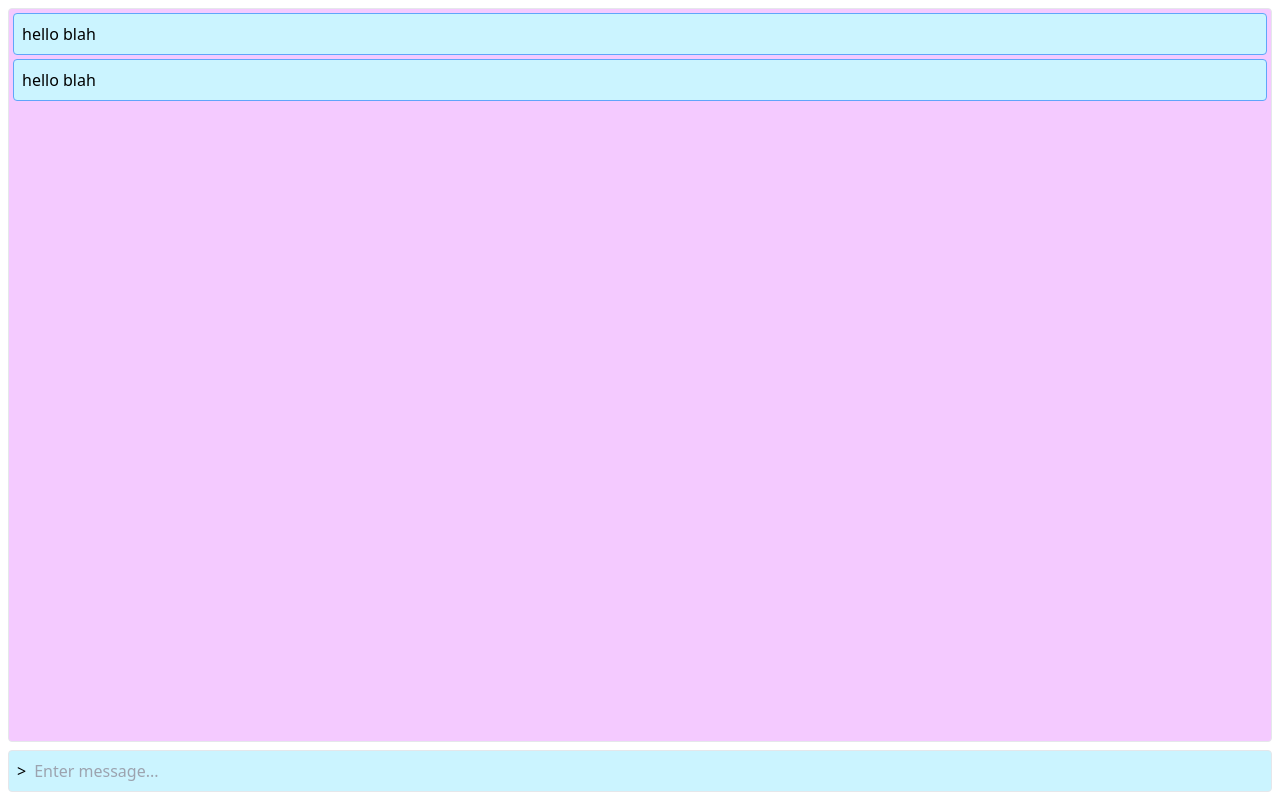
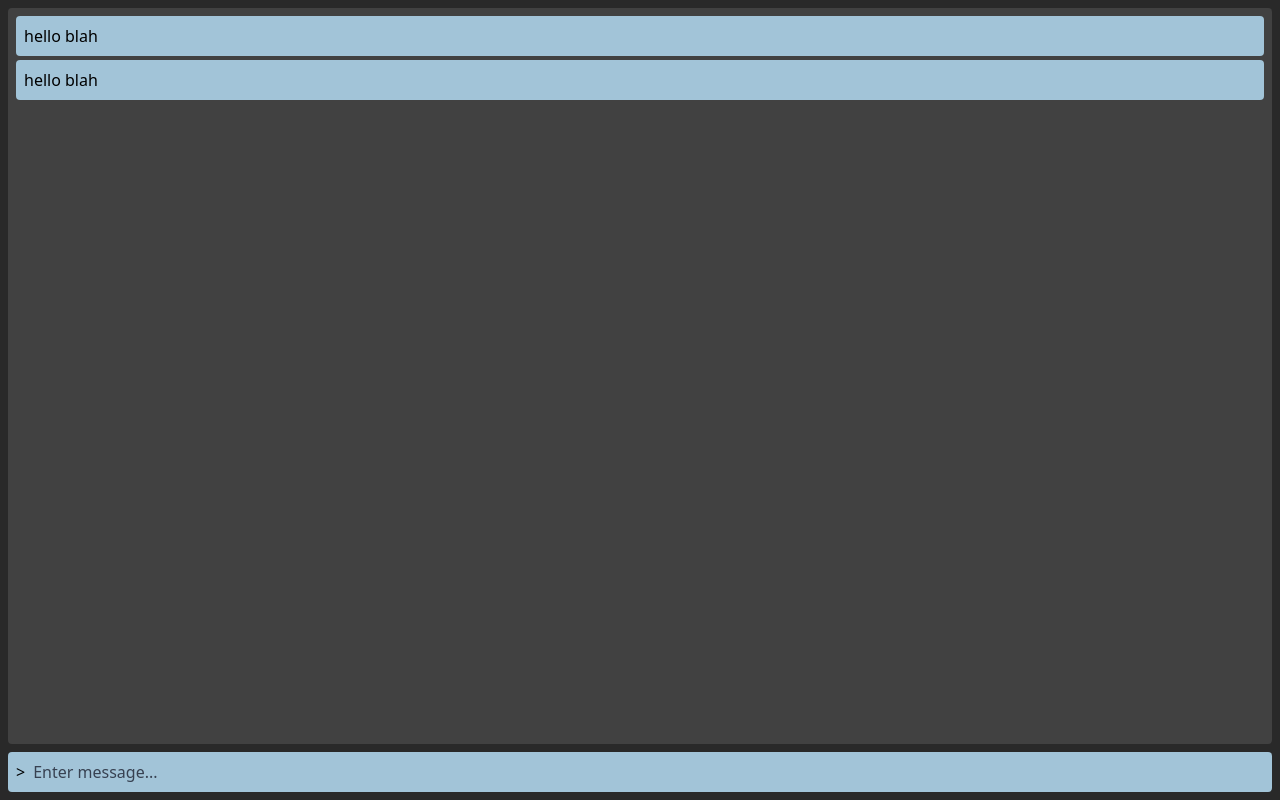
Before and after one commit to ethanuppal/nerdtalk, a React (Vite) app in the folder app/: page / in a window 1280 px wide. Built offline with nearby package versions, Linux system fonts and the light colour scheme.

Commit message:
Modify color scheme

```diff
--- a/app/src/App.tsx
+++ b/app/src/App.tsx
@@ -6,7 +6,7 @@ import messageLogStore from "@state/messageLogStore";
 
 function App() {
   return (
-    <main className="h-screen flex flex-col gap-2 p-2">
+    <main className="h-screen flex flex-col gap-2 p-2 border-none">
       <MessageLogDisplay messageLogStore={messageLogStore} />
 
       <InputBox messageLogStore={messageLogStore} />
--- a/app/src/components/InputBox.tsx
+++ b/app/src/components/InputBox.tsx
@@ -19,16 +19,16 @@ const InputBox = observer(({messageLogStore}: InputBoxProps) => {
 
   return (
     <form
-      className="bg-primary-color flex gap-2 rounded border px-2 py-2"
+      className="bg-primary-color flex gap-2 rounded border-none px-2 py-2"
       onSubmit={handleOnSubmit}
     >
       <button>&gt;</button>
       <input
-        className="bg-transparent focus:outline-none w-full"
-        type="text"
-        placeholder="Enter message..."
-        value={userInput}
-        onChange={(e) => setUserInput(e.target.value)}
+      className="bg-transparent focus:outline-none w-full text-black placeholder-gray-700"
+      type="text"
+      placeholder="Enter message..."
+      value={userInput}
+      onChange={(e) => setUserInput(e.target.value)}
       />
     </form>
   );
--- a/app/src/components/MessageLogDisplay.tsx
+++ b/app/src/components/MessageLogDisplay.tsx
@@ -10,12 +10,15 @@ interface MessageLogDisplayProps {
 const MessageLogDisplay: React.FC<MessageLogDisplayProps> = observer(
   ({ messageLogStore }) => {
     useEffect(() => {
-      messageLogStore.appendMessage({body: "hello", "sender": "haadi", timestamp: "blah"})
+      messageLogStore.appendMessage({
+        body: "hello",
+        sender: "haadi",
+        timestamp: "blah",
+      });
     }, []);
 
-
     return (
-      <div className="flex-grow bg-secondary-color border rounded flex flex-col gap-1 p-1">
+      <div className="flex-grow bg-secondary-color border-none rounded flex flex-col gap-1 p-2">
         {messageLogStore.runningLog.map((message) => (
           <TextBox timestamp={message.timestamp} messageBody={message.body} />
         ))}
--- a/app/src/components/TextBox.tsx
+++ b/app/src/components/TextBox.tsx
@@ -7,7 +7,7 @@ interface TextBoxParams {
 export default function TextBox(props: TextBoxParams) {
     const {messageBody, timestamp} = props;
 
-    return <div className="bg-primary-color rounded border border-blue-400 px-2 py-2">
+    return <div className="bg-primary-color rounded border-none px-2 py-2">
         <p>{messageBody} {timestamp}</p>
 
         {/* Bro needs to float top right */}
--- a/app/src/global.css
+++ b/app/src/global.css
@@ -3,7 +3,13 @@
 @tailwind utilities;
 
 :root {
-    --primary-color: #CBF4FF;
-    --secondary-color: #F4CAFF;
-    --background-color: white
+    --primary-color: #a2c4d8;
+    /* --secondary-color: #2C0E37; */
+    --secondary-color: #414141;
+
+    --background-color: rgb(41, 41, 41);
 }
+
+body {
+    background: var(--background-color);
+}
```
